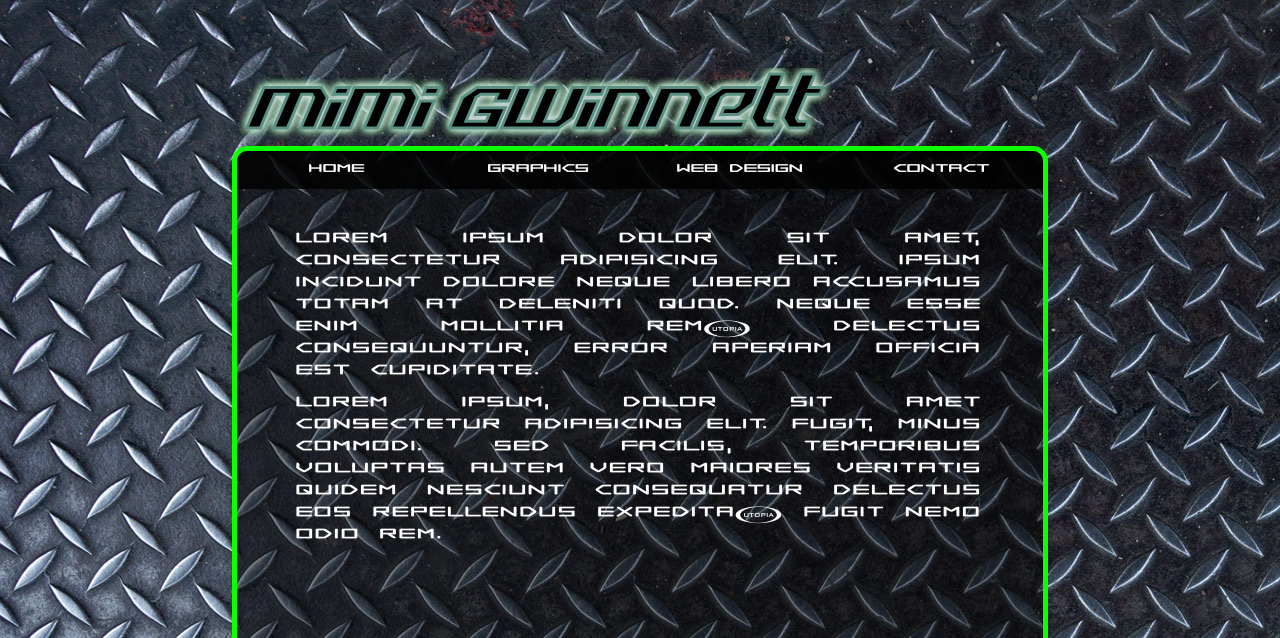
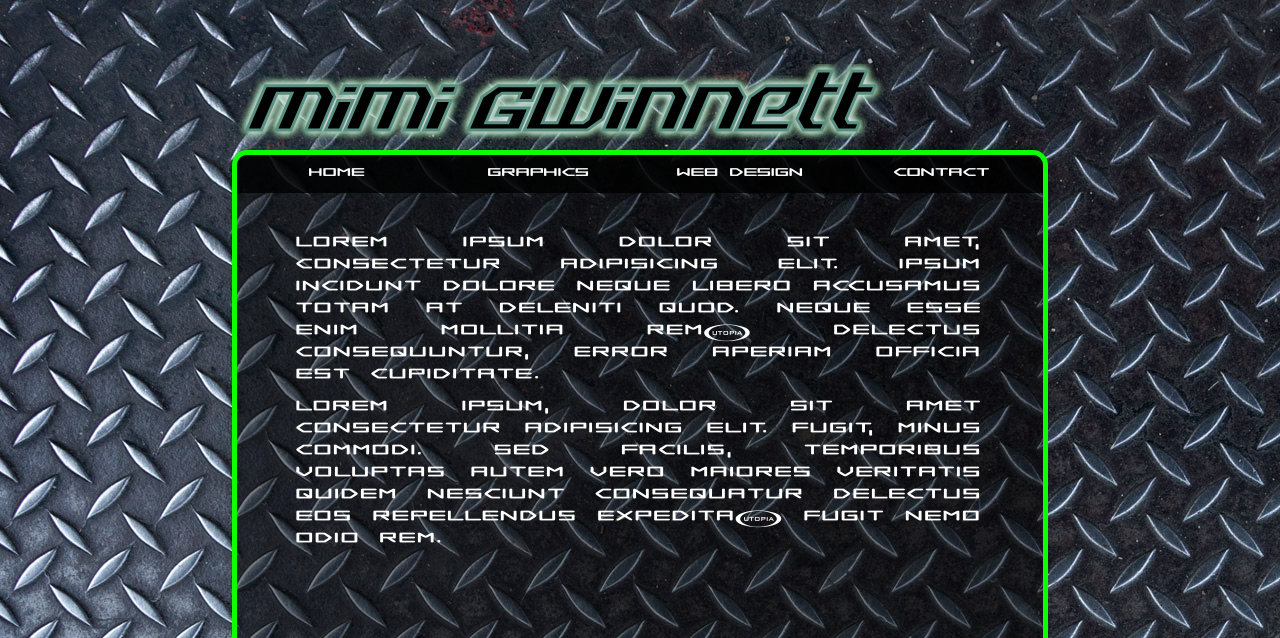
Before and after one commit to GrandioseBehavior/folio, a plain HTML site: page index.html in a window 1280 px wide. Shown: the top 638 px of the page. Drawn offline with Linux system fonts and the light colour scheme.

Commit message:
Update style.css

```diff
--- a/style.css
+++ b/style.css
@@ -25,6 +25,7 @@
    .title
       {width:70%;margin-left:auto;margin-right:auto;white-space: nowrap;}
    .marquee {position:absolute;height:10%;top:85%;bottom:0;left:0;right:0;}
+   @media screen (height:80%) {.container{height:60%}}
 
 
 /* MENU */
@@ -47,7 +48,7 @@
 
 /* TEXT STYLING */
    h1
-      {margin-bottom:-3.2px;padding-left:10px;color: black;font-size:5.5vw;
+      {margin-bottom:-3.2px;padding-left:10px;color: black;font-size:6vw;
          font-style:italic;font-weight:100;position:relative;font-family:Hyper;-webkit-text-stroke-color: rgb(13, 255, 0);-webkit-text-stroke-width:3px;  -webkit-animation: h1 2s ease-in-out infinite alternate;-moz-animation: h1 2s ease-in-out infinite alternate;animation: h1 2s ease-in-out infinite alternate;}
    h3
       {font-family:Samba;font-size:2.5rem;font-weight:100px;color:rgb(165, 30, 255);text-shadow:.5px .5px white;padding-left:30px;padding-top:10px;}
```
